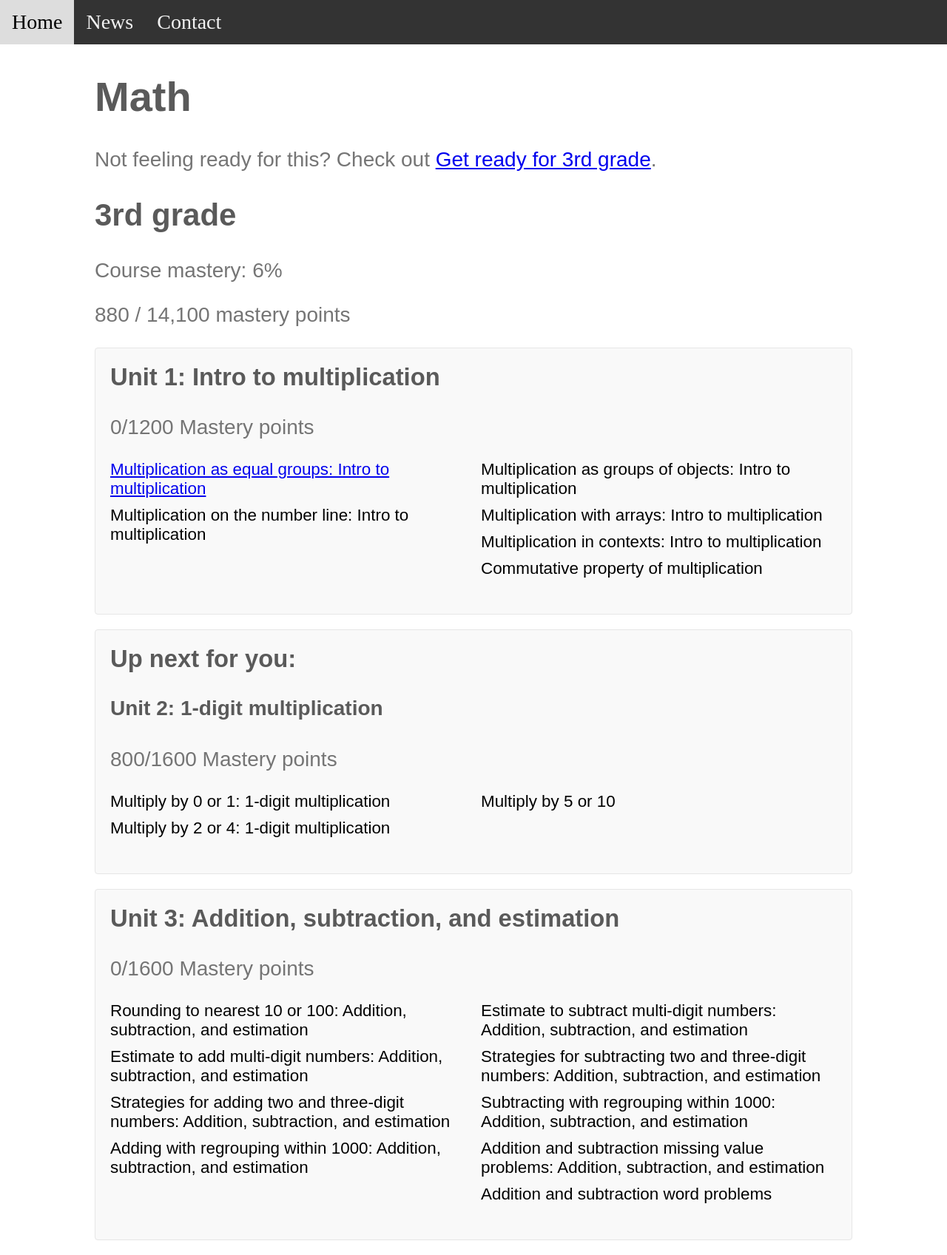
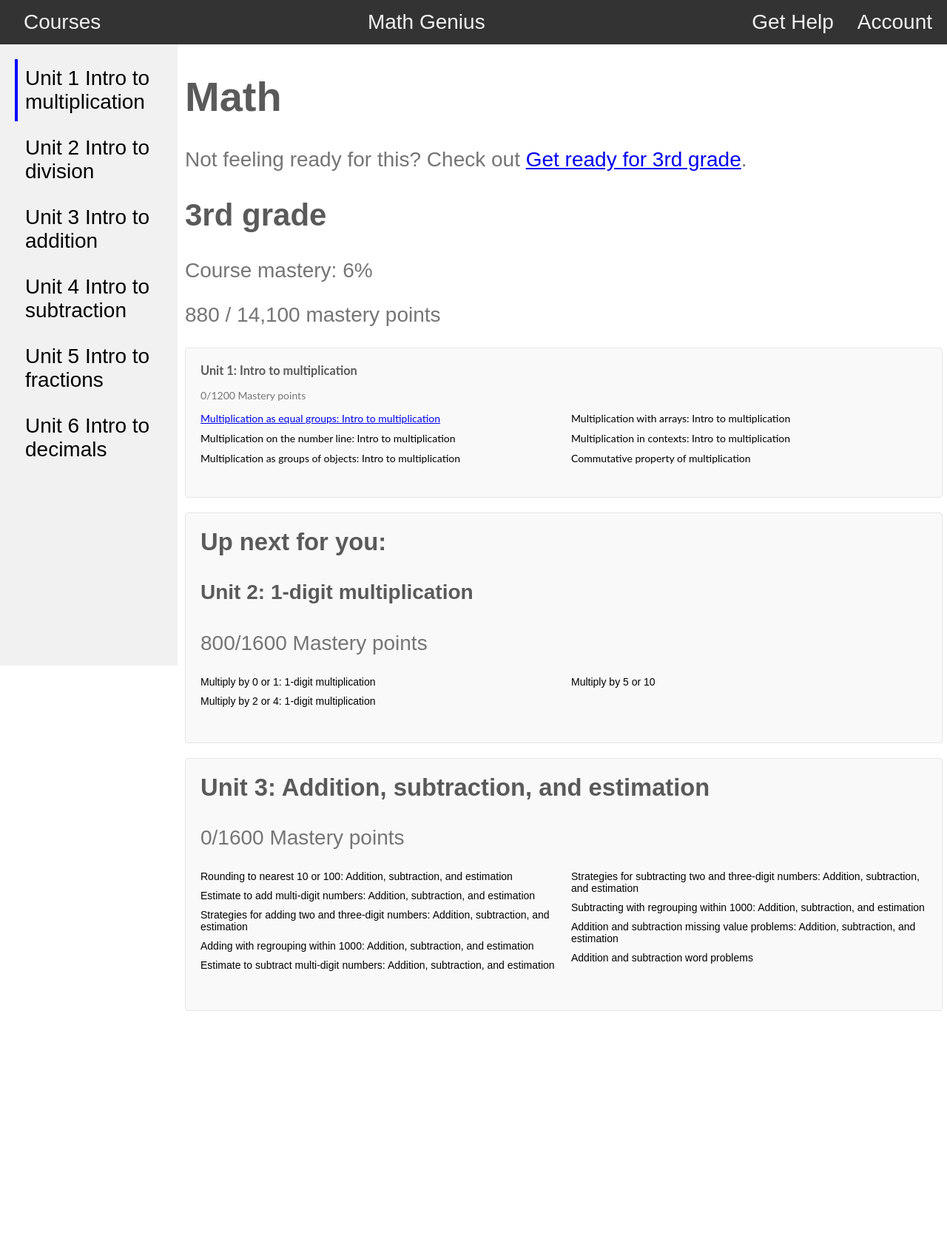
Before and after one commit to AlifBrahim/mute-deaf-math-learning-website, a Flask app: page / in a window 1280 px wide. Shown: the whole page at 74% size. After the commit the page ends 1367 px from the top, so only its background shows below. Run offline with Flask 3, Linux system fonts and the light colour scheme.

Commit message:
add sidebar and make navbar to look like in khan academy

```diff
--- /dev/null
+++ b/templates/base.html
@@ -0,0 +1,142 @@
+<!DOCTYPE html>
+<html lang="en">
+<head>
+<style>
+body {
+  margin: 0;
+  font-size: 28px;
+    font-family: Arial, sans-serif; /* Add this line */
+
+}
+
+.header {
+  background-color: #f1f1f1;
+  padding: 30px;
+  text-align: center;
+}
+
+.navbar {
+  display: flex;
+  justify-content: space-between;
+  align-items: center;
+  overflow: hidden;
+  background-color: #333;
+  padding: 0 16px;
+}
+
+.navbar a {
+  color: #f2f2f2;
+  text-align: center;
+  padding: 14px 16px;
+  text-decoration: none;
+}
+
+.navbar a:hover {
+  background-color: #ddd;
+  color: black;
+}
+
+.navbar input[type="text"] {
+  margin-left: 20px;
+  padding: 6px;
+  border: none;
+}
+
+.sticky {
+  position: fixed;
+  top: 0;
+  width: 100%;
+  z-index: 1000;
+}
+
+.center {
+  flex-grow: 1;
+  text-align: center;
+}
+
+/* Add this class */
+.margin-right {
+  margin-right: 20px;
+}
+/* Add these styles */
+.sidebar {
+  position: fixed;
+  height: 100%;
+  width: 200px;
+  background-color: #f1f1f1;
+  padding: 20px;
+  overflow: auto;
+  /* Add this line */
+  margin-top: 60px; /* Adjust this value based on the height of your navbar */
+}
+
+.sidebar div {
+  border-left: 4px solid transparent;
+  padding: 10px;
+  margin-bottom: 10px;
+}
+
+.sidebar div.active {
+  border-left: 4px solid blue;
+}
+</style>
+    <title>Math Genius</title>
+</head>
+<body>
+    <div id="navbar" class="navbar">
+  <a href="#courses">Courses</a>
+        <div class="center"><a href="/">Math Genius</a></div>
+  <a href="#get-help">Get Help</a>
+  <a class="margin-right" href="#account">Account</a> <!-- Add the class here -->
+</div>
+    <!-- Add this sidebar -->
+    {% block sidebar %}
+<div class="sidebar">
+  <div class="active">
+    <span>Unit 1</span>
+    <span>Intro to multiplication</span>
+  </div>
+  <div>
+    <span>Unit 2</span>
+    <span>Intro to division</span>
+  </div>
+  <div>
+    <span>Unit 3</span>
+    <span>Intro to addition</span>
+  </div>
+  <div>
+    <span>Unit 4</span>
+    <span>Intro to subtraction</span>
+  </div>
+  <div>
+    <span>Unit 5</span>
+    <span>Intro to fractions</span>
+  </div>
+  <div>
+    <span>Unit 6</span>
+    <span>Intro to decimals</span>
+  </div>
+</div>
+    {% endblock %}
+    {% block content %}
+<!-- This is where the content from child templates will go -->
+{% endblock %}
+
+<script>
+window.onscroll = function() {myFunction()};
+
+var navbar = document.getElementById("navbar");
+
+var sticky = navbar.offsetTop;
+
+function myFunction() {
+  if (window.pageYOffset >= sticky) {
+    navbar.classList.add("sticky")
+  } else {
+    navbar.classList.remove("sticky");
+  }
+}
+</script>
+
+</body>
+</html>
--- a/templates/index.html
+++ b/templates/index.html
@@ -1,47 +1,16 @@
-<!DOCTYPE html>
-<html>
-<head>
+{% extends 'base.html' %}
+
+{% block content %}
 <style>
-body {
-  margin: 0;
-  font-size: 28px;
-}
 
-.header {
-  background-color: #f1f1f1;
-  padding: 30px;
-  text-align: center;
-}
-
-.navbar {
-  overflow: hidden;
-  background-color: #333;
-}
-
-.navbar a {
-  float: left;
-  display: block;
-  color: #f2f2f2;
-  text-align: center;
-  padding: 14px 16px;
-  text-decoration: none;
-}
-
-.navbar a:hover {
-  background-color: #ddd;
-  color: black;
-}
-
-.sticky {
-  position: fixed;
-  top: 0;
-  width: 100%;
-}
+/* Add these styles */
 .curriculum {
-    width: 80%;
-    margin: auto;
+  width: 80%;
     font-family: Arial, sans-serif;
-    padding-top: 60px; /* Adjust this value based on the height of your navbar */
+  padding-top: 60px; /* Adjust this value based on the height of your navbar */
+  /* Add this line */
+    /* Adjust this value based on the width of your sidebar */
+    margin: auto auto auto 250px;
 }
 
 
@@ -60,6 +29,11 @@ body {
     padding: 20px;
     background-color: #f9f9f9;
 }
+._12yy6f6l {
+    font-family: 'Lato', 'Noto Sans', 'Helvetica', 'Corbel', sans-serif, 'Helvetica', 'Corbel', sans-serif;
+    font-size: 14px;
+
+}
 
 .unit h3, .unit h4 {
     margin-top: 0;
@@ -73,20 +47,14 @@ body {
 }
 
 .unit ul li {
-    font-size: 0.8em; /* This will make the text smaller */
+    font-size: 14px; /* This will make the text smaller */
     margin-bottom: 10px; /* This will add some space between each list item */
 }
 
 
 
 </style>
-</head>
 <body>
-    <div id="navbar" class="navbar">
-  <a href="#home">Home</a>
-  <a href="#news">News</a>
-  <a href="#contact">Contact</a>
-</div>
 
 <div class="curriculum">
     <h1>Math</h1>
@@ -95,7 +63,8 @@ body {
     <p>Course mastery: 6%</p>
     <p>880 / 14,100 mastery points</p>
 
-    <div class="unit">
+     <!-- Apply the new CSS class to the divs -->
+    <div class="unit _12yy6f6l">
         <h3>Unit 1: Intro to multiplication</h3>
         <p>0/1200 Mastery points</p>
         <ul>
@@ -135,22 +104,5 @@ body {
     </div>
 </div>
 
-
-<script>
-window.onscroll = function() {myFunction()};
-
-var navbar = document.getElementById("navbar");
-
-var sticky = navbar.offsetTop;
-
-function myFunction() {
-  if (window.pageYOffset >= sticky) {
-    navbar.classList.add("sticky")
-  } else {
-    navbar.classList.remove("sticky");
-  }
-}
-</script>
-
 </body>
-</html>
+{% endblock %}
```
Also changed, not shown: templates/multiplication.html (+34 -11 lines).
